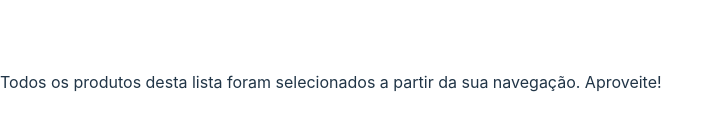
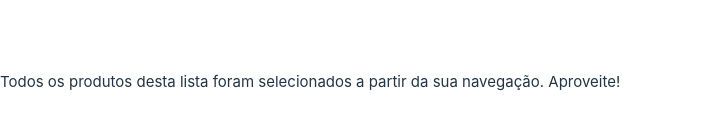
Before and after one commit to Lisandradecassia/react-mock-m5, a React (Vite) app: page / in a window 1280 px wide. Shown: the part 318-448 px from the top of the page, without its empty margins (0-720 px from the left). Built offline with nearby package versions, Linux system fonts and the light colour scheme.

Commit message:
style: header font size

```diff
--- a/src/components/Header/Header.module.css
+++ b/src/components/Header/Header.module.css
@@ -0,0 +1,3 @@
+.p{
+    font-size: 15px;
+}
```
